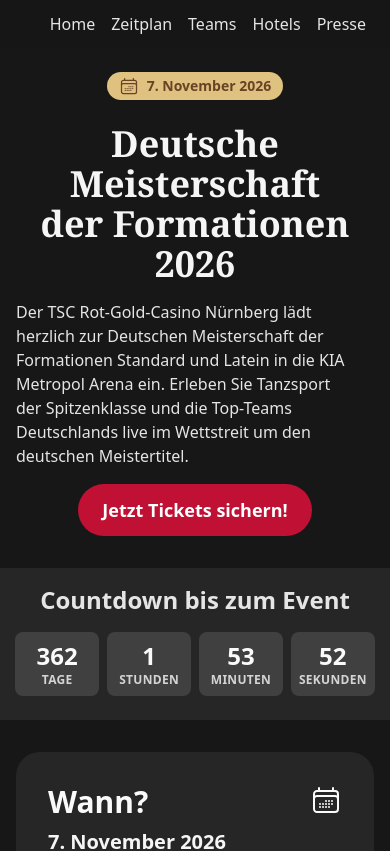
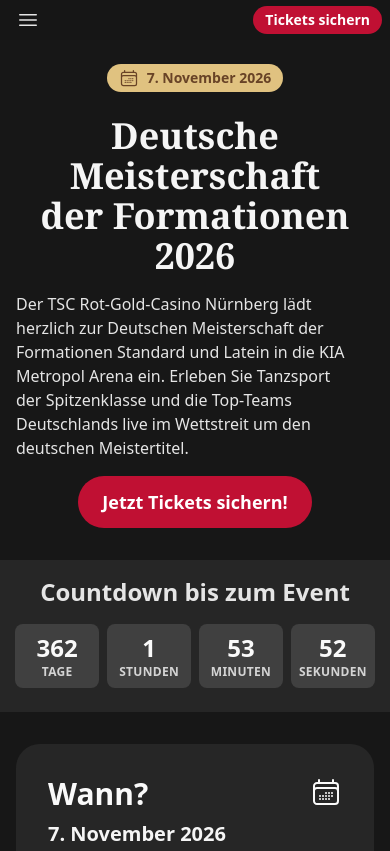
Before and after one commit to TSC-Rot-Gold-Casino-Nurnberg-e-V/dm-formationen, a Next.js app: page / in a window 390 px wide. Shown: the top 851 px of the page. Built offline with nearby package versions, Linux system fonts and the light colour scheme.

Commit message:
feat: implement responsive navigation with mobile toggle and updated layout

```diff
--- a/components/Navigation.tsx
+++ b/components/Navigation.tsx
@@ -1,6 +1,9 @@
+"use client";
+
 import Link from "next/link";
 import { twMerge } from "tailwind-merge";
-import { ComponentProps, PropsWithChildren } from "react";
+import { ComponentProps, PropsWithChildren, useState } from "react";
+import { Bars3Icon, XMarkIcon } from "@heroicons/react/24/outline";
 
 const NAV_ITEMS = [
   { href: "/", label: "Home" },
@@ -13,10 +16,25 @@ const NAV_ITEMS = [
   // { href: "/anfahrt", label: "Anfahrt" },
 ];
 
-export const Navigation = () => (
+export const Navigation = () => {
+  const [open, setOpen] = useState(false);
+
+  return (
     <header className="w-screen sticky top-0 bg-base-900/90">
-    <nav className="container">
-      <div className="overflow-x-auto max-w-full not-prose">
+      <nav className="container flex items-center justify-between max-sm:px-2">
+        <button
+          className="sm:hidden p-2 w-fit rounded cursor-pointer"
+          onClick={() => setOpen((v) => !v)}
+        >
+          {open ? (
+            <XMarkIcon className="size-6 text-base-200" />
+          ) : (
+            <Bars3Icon className="size-6 text-base-200" />
+          )}
+        </button>
+
+        {/* Desktop nav */}
+        <div className="max-sm:hidden overflow-x-auto max-w-full">
           <ul className="flex flex-nowrap whitespace-nowrap ml-auto w-fit">
             {NAV_ITEMS.map((item) => (
               <li key={item.href}>
@@ -25,9 +43,35 @@ export const Navigation = () => (
             ))}
           </ul>
         </div>
+        <Link
+          href="/"
+          className="block w-fit ml-2 bg-secondary-700 text-sm hover:bg-secondary-600 px-3 py-1 rounded-full transition-colors font-bold cursor-pointer !text-white"
+        >
+          Tickets sichern
+        </Link>
+
+        {/* Mobile nav */}
+        {open && (
+          <div className="sm:hidden bg-base-900/95 absolute left-0 right-0 top-full shadow-lg">
+            <ul className="flex flex-col py-2 px-6">
+              {NAV_ITEMS.map((item) => (
+                <li key={item.href}>
+                  <BrandLink
+                    href={item.href}
+                    className="text-left"
+                    onClick={() => setOpen(false)}
+                  >
+                    {item.label}
+                  </BrandLink>
+                </li>
+              ))}
+            </ul>
+          </div>
+        )}
       </nav>
     </header>
   );
+};
 
 const BrandLink = ({
   href,
```
Lines whose indentation alone changed are shown as unchanged.
